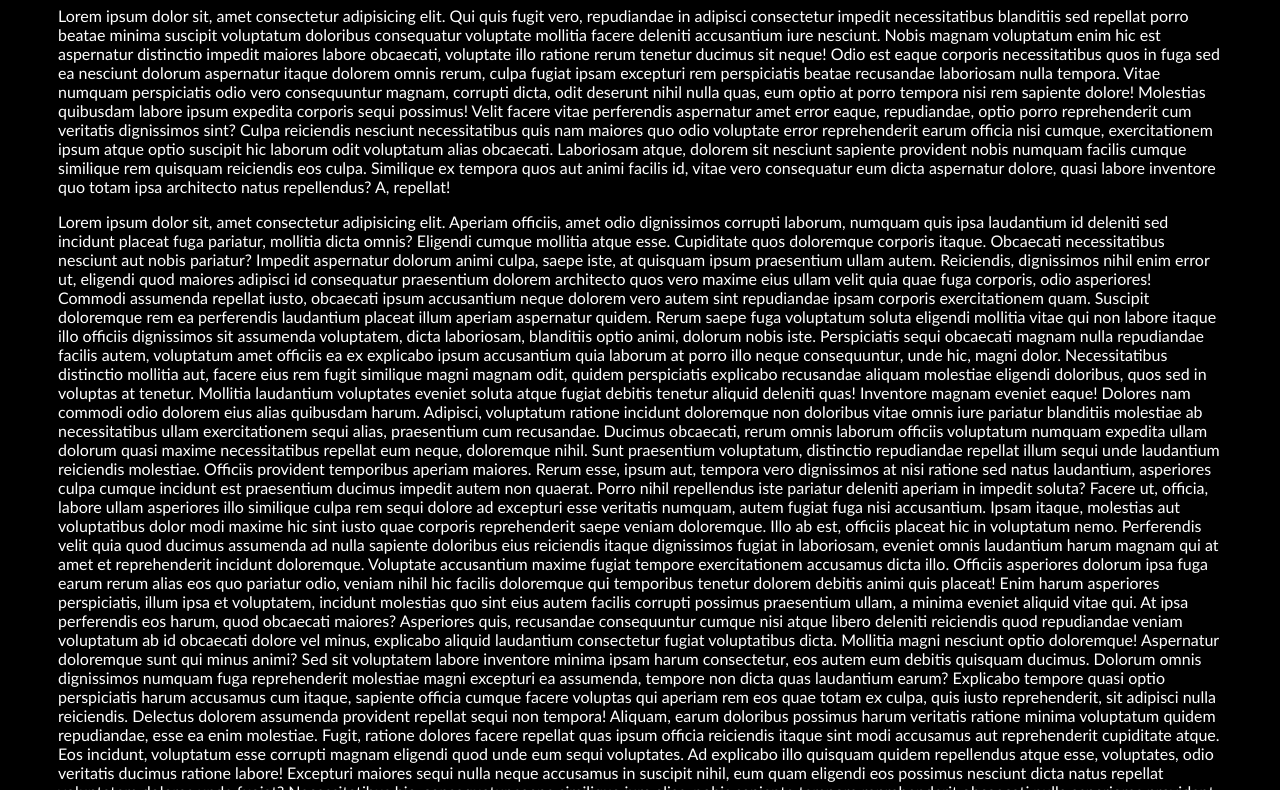
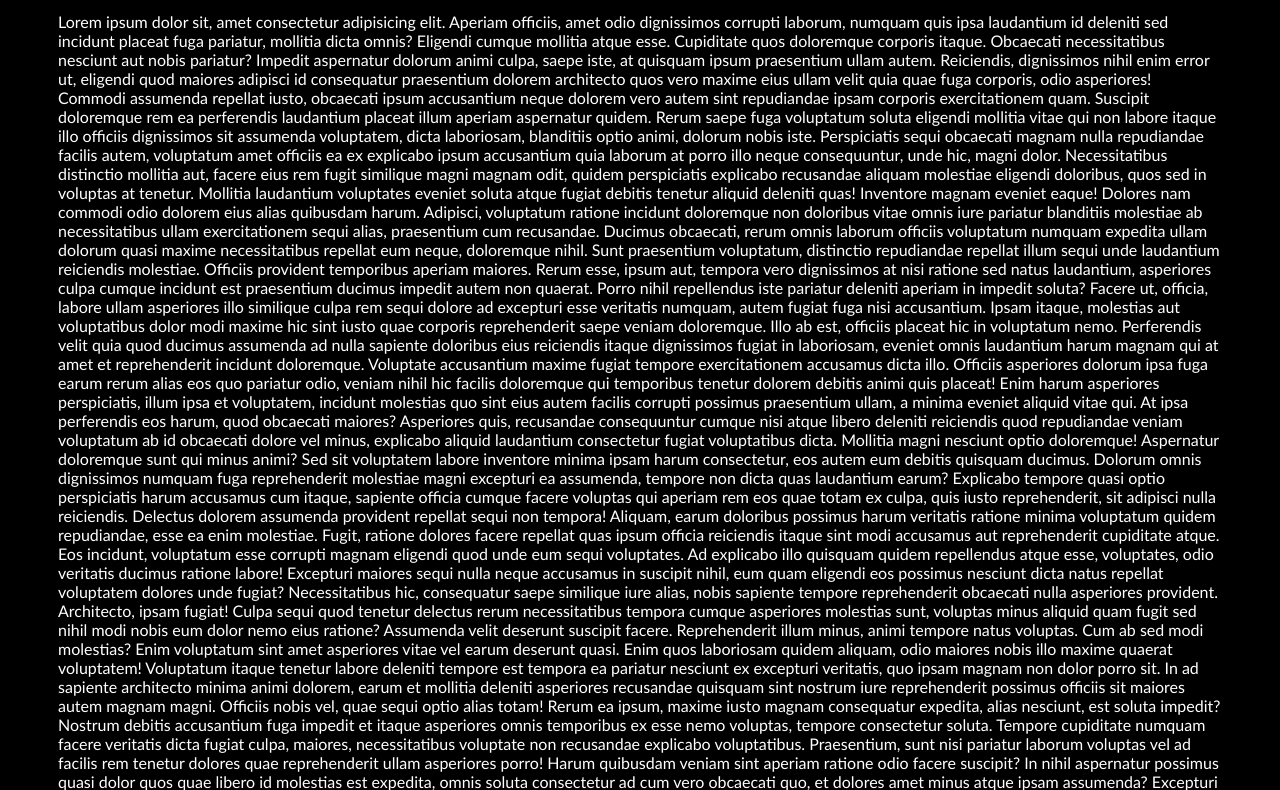
Before and after one commit to MrHoran8120/website1, a plain HTML site: page index.html in a window 1280 px wide. Shown: the part 484-1274 px from the top of the page. Drawn offline with Linux system fonts and the light colour scheme.

Commit message:
changetoppadding

```diff
--- a/mystyle.css
+++ b/mystyle.css
@@ -35,7 +35,7 @@ header img {
 
 main {
     padding :50px;
-    padding-top : 400px
+    padding-top : 200px
 }
 
 nav {
```
